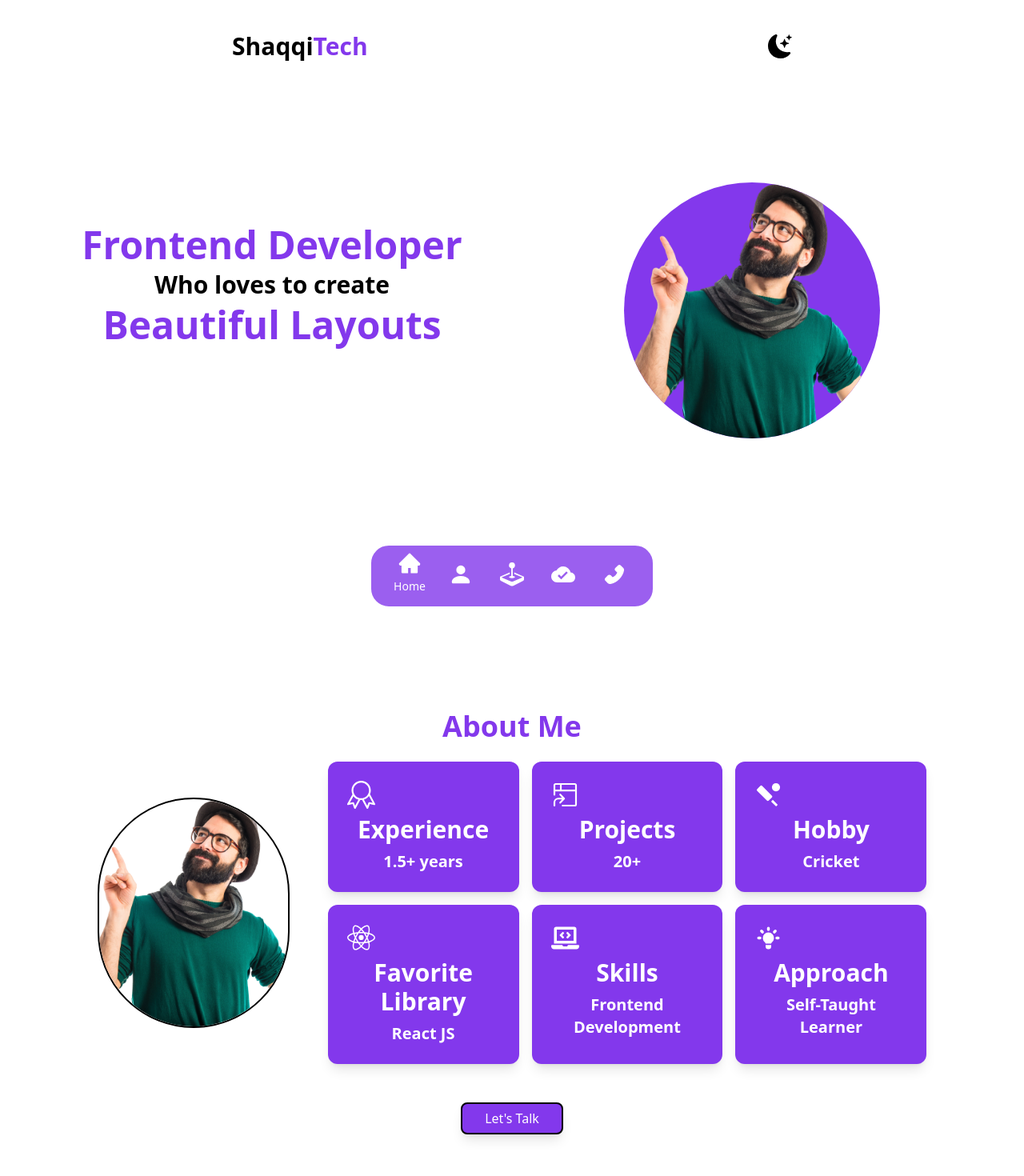
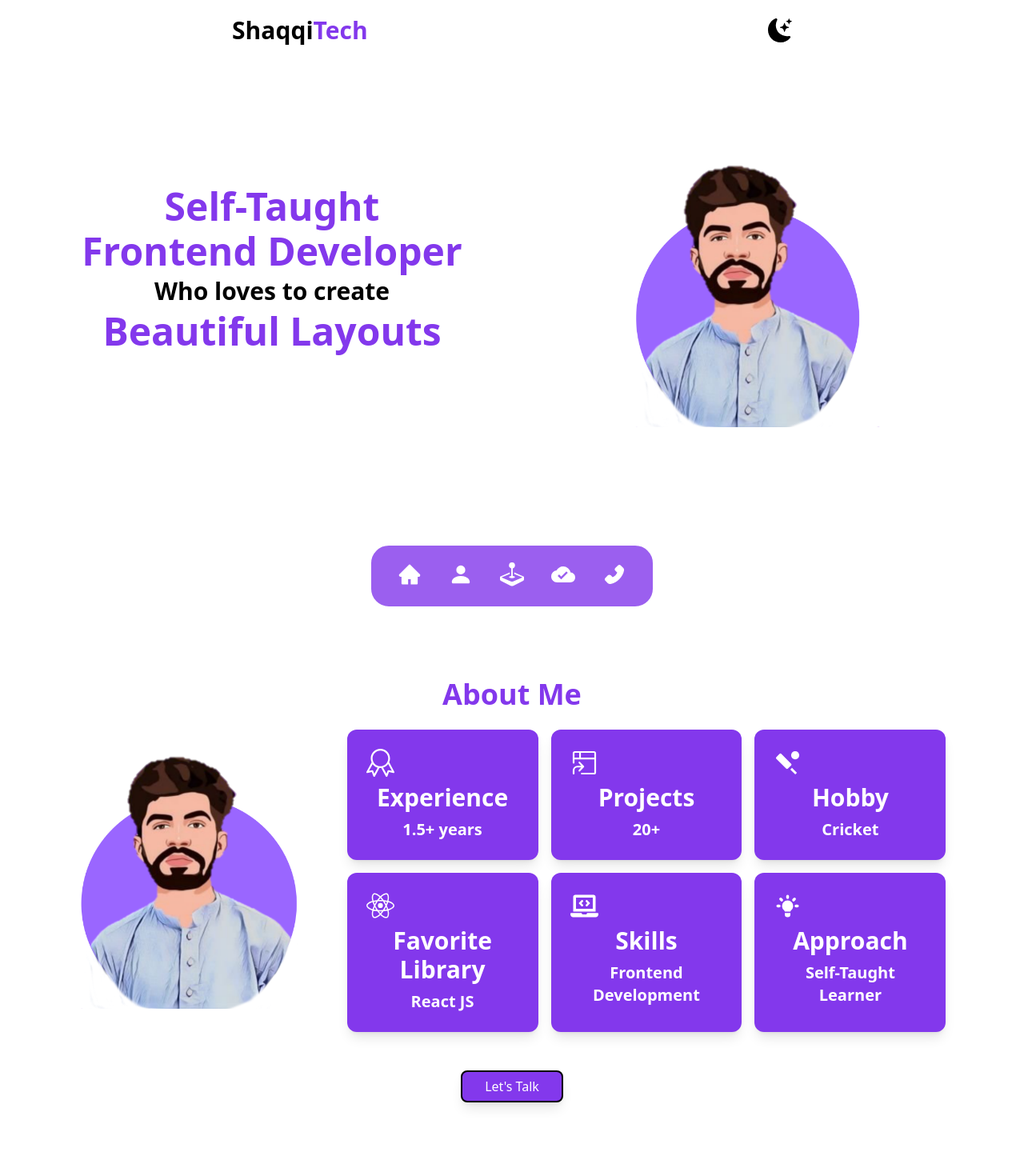
Before and after one commit to shaqqitech/portfolio, a React (Vite) app: page / in a window 1280 px wide. Shown: the top 1470 px of the page at 80% size. Built offline with nearby package versions, Linux system fonts and the light colour scheme.

Commit message:
changed profile pic and makae some changes

```diff
--- a/index.html
+++ b/index.html
@@ -5,8 +5,8 @@
     <meta name="viewport" content="width=device-width, initial-scale=1.0" />
     <title>Shafaqat</title>
   </head>
-  <body style="scroll-behavior: smooth">
-    <div id="root"></div>
+  <body>
+    <div id="root" ></div>
     <script type="module" src="/src/main.jsx"></script>
   </body>
 </html>
--- a/src/App.jsx
+++ b/src/App.jsx
@@ -7,7 +7,6 @@ import Navbar from "./components/Navbar";
 import Projects from "./components/Projects";
 
 function App() {
-  const [darkMode, setDarkMode] = useState(false)
   return (
     <>
       <div className={`flex flex-col justify-center items-center px-4`}>
--- a/src/components/About.jsx
+++ b/src/components/About.jsx
@@ -1,5 +1,5 @@
 import React from "react";
-import HomePic from "../assets/images/profilepic.png";
+import ProfilePic from "../assets/images/mainPic.png";
 import { SlBadge } from "react-icons/sl";
 import { GoProjectSymlink } from "react-icons/go";
 import { MdSportsCricket } from "react-icons/md";
@@ -15,8 +15,8 @@ const About = () => {
         <h1 className="text-4xl text-[#8338ec] font-bold mb-6">About Me</h1>
         <div className="flex flex-col md:flex-row justify-center items-center md:space-x-12 md:space-y-0 space-y-6">
           {/* Image content */}
-          <div className="w-48 md:w-60 h-60 md:h-72 border-2 border-black rounded-full overflow-hidden mb-6 md:mb-0">
-            <img src={HomePic} alt="" className="object-cover w-full h-full" />
+          <div className="w-56 md:w-72 h-60 md:h-80 mb-6 md:mb-0">
+            <img src={ProfilePic} alt="" className="object-cover w-full h-full" />
           </div>
           {/* Boxes Content */}
           <div className="md:w-[60%] grid grid-cols-1 md:grid-cols-2 lg:grid-cols-3 gap-4">
--- a/src/components/Home.jsx
+++ b/src/components/Home.jsx
@@ -1,11 +1,13 @@
-import React from "react";
+
 import { BsFillMoonStarsFill } from "react-icons/bs";
-import HomePic from "../assets/images/profilepic.png";
+import ProfilePic from "../assets/images/mainPic.png";
 
 export default function Home() {
+
+
   return (
     <>
-      <section className="w-screen h-screen my-5 px-10 py-5" id="home">
+      <section className="w-screen h-screen px-10 py-5" id="home">
         {/* Navbar */}
         <div className="flex justify-around items-center">
           <h1 className="text-3xl font-semibold">
@@ -17,9 +19,12 @@ export default function Home() {
         <div className="h-screen flex flex-col md:grid md:grid-cols-2 lg:grid lg:grid-cols-2">
           <div className="text-center h-80 md:h-[70vh] flex flex-col justify-center items-center space-y-2">
             <h1 className="text-3xl md:text-4xl lg:text-5xl font-bold text-[#8338ec]">
+              Self-Taught
+            </h1>
+            <h1 className="text-3xl md:text-4xl lg:text-5xl font-bold text-[#8338ec]">
               Frontend Developer
             </h1>
-            <h6 className="text-xl md:text-2xl lg:text-3xl font-bold">
+            <h6 className="text-xl md:text-2xl lg:text-3xl font-bold dark:text-white">
               Who loves to create
             </h6>
             <h1 className="text-3xl md:text-4xl lg:text-5xl font-bold text-[#8338ec]">
@@ -28,9 +33,9 @@ export default function Home() {
           </div>
           <div className=" pt-16 flex justify-center items-center mb-48 md:h-[70vh]">
             <img
-              src={HomePic}
+              src={ProfilePic}
               alt="Profile Pic"
-              className="w-56 md:w-64 lg:w-80 bg-[#8338ec] rounded-full"
+              className="w-56 md:w-64 lg:w-80 "
             />
           </div>
         </div>
--- a/src/components/Navbar.jsx
+++ b/src/components/Navbar.jsx
@@ -2,14 +2,9 @@ import { useState } from 'react';
 import { AiFillHome, AiFillPhone } from 'react-icons/ai';
 import { BsFillPersonFill, BsJoystick } from 'react-icons/bs';
 import { MdCloudDone } from 'react-icons/md';
-import Home from './Home.jsx';
-import About from './About.jsx';
-import Experience from './Experience.jsx';
-import Projects from './Projects.jsx';
-import Contact from './Contact.jsx';
 
 export default function Navbar() {
-    const [activeTab, setActiveTab] = useState('Home'); // Set the default active tab to 'Home'
+    const [activeTab, setActiveTab] = useState(''); // Add Home as useState value if you want to Set the default active tab as 'Home'
 
     const navTabs = [
         { name: 'Home', icon: <AiFillHome />, id: "#home" },
@@ -27,7 +22,7 @@ export default function Navbar() {
 
     return (
         <>
-            <nav className='will-change-contents h-20 px-4 border-2 border-white fixed bottom-10 rounded-3xl bg-[#8338ec] opacity-80'>
+            <nav className='w-[content-fit] h-20 px-4 border-2 border-white fixed bottom-10 rounded-3xl bg-[#8338ec] opacity-80'>
                 <div className='w-full h-full flex justify-evenly items-center'>
                     {navTabs.map((item, ind) => (
                         <div className='relative' key={ind}>
```
Also changed, not shown: src/assets/images/mainPic.png (added).
